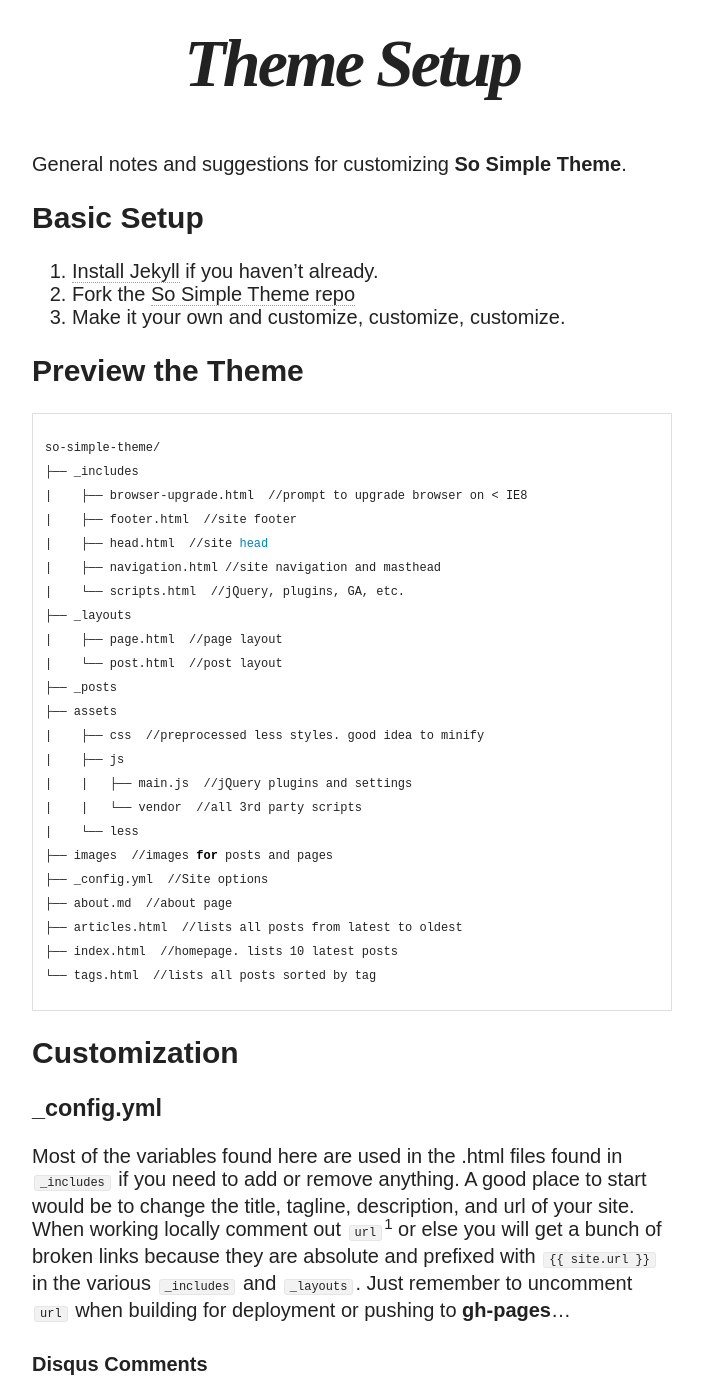
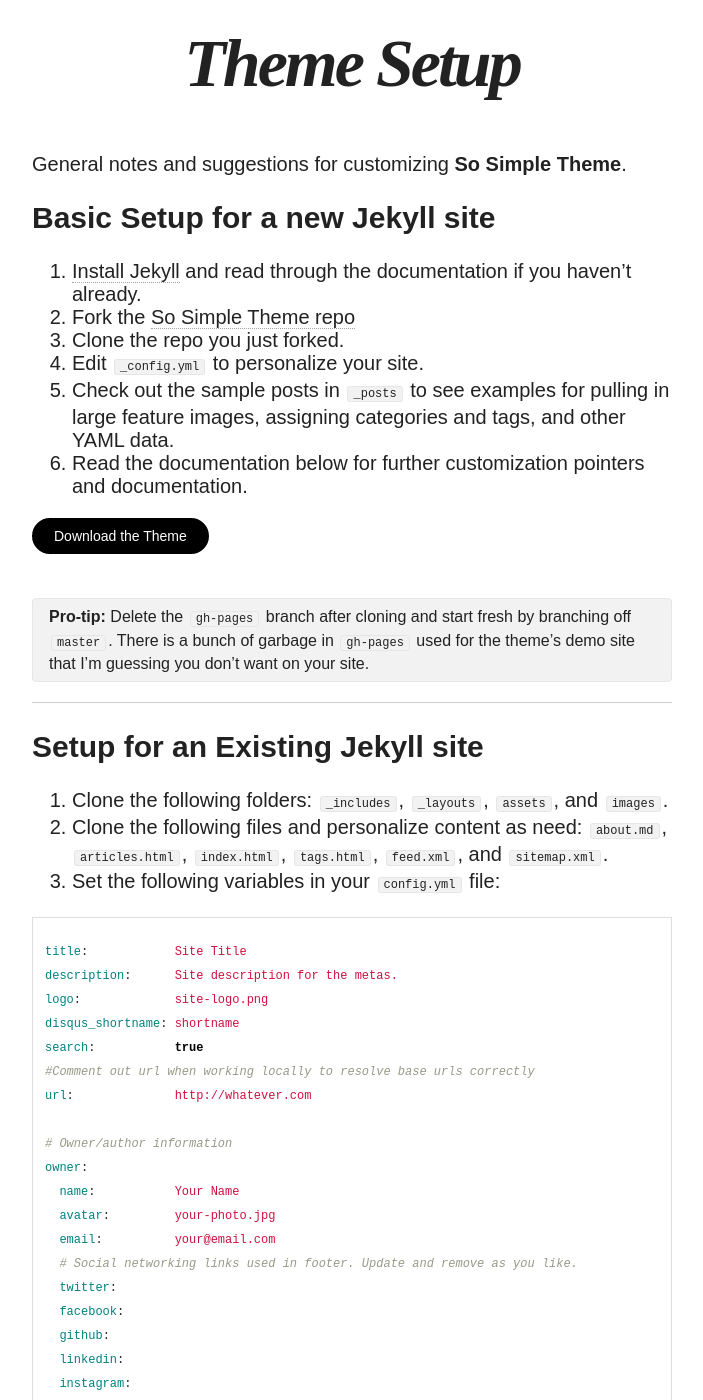
Before and after one commit to strongriley/parker-technical-sales, a Jekyll site: the page built from theme-setup.md, in a window 1280 px wide and 1400 px high, scrolled down 439 px. Shown: the whole window, without its empty margins (288-991 px from the left). Built offline with Jekyll 4.4.1, drawn with Linux system fonts in a browser that asks for light colours; nearby versions of some CDN libraries; comment, search, counter and statistics services are not loaded; some of the changed text lies outside the part shown.

Commit message:
Document new features and fixes

```diff
--- a/_config.yml
+++ b/_config.yml
@@ -2,8 +2,8 @@
 description:      Describe your website here.
 logo:             site-logo.png
 disqus_shortname:
+search:           true
 #Comment out url when working locally to resolve base urls correctly
-search:           true
 url:              http://your-website.com
 
 # Owner/author information
--- a/theme-setup.md
+++ b/theme-setup.md
@@ -3,44 +3,118 @@
 permalink: /theme-setup/index.html
 title: Theme Setup
 description: "Instructions on how to install and customize the Jekyll theme So Simple."
+modified: 2013-09-11
 tags: [Jekyll, theme, install, setup]
 ---
 
 General notes and suggestions for customizing **So Simple Theme**.
 
-## Basic Setup
+## Basic Setup for a new Jekyll site
 
-1. [Install Jekyll](http://jekyllrb.com) if you haven't already.
-2. Fork the [So Simple Theme repo](http://github.com/mmistakes/so-simple-theme/)
-3. Make it your own and customize, customize, customize.
+1. [Install Jekyll](http://jekyllrb.com) and read through the documentation if you haven't already.
+2. Fork the [So Simple Theme repo](https://github.com/mmistakes/so-simple-theme/fork)
+3. Clone the repo you just forked.
+4. Edit `_config.yml` to personalize your site.
+5. Check out the sample posts in `_posts` to see examples for pulling in large feature images, assigning categories and tags, and other YAML data.
+6. Read the documentation below for further customization pointers and documentation.
 
-## [Preview the Theme](http://mmistakes.github.io/so-simple-theme)
+<div markdown="0"><a href="https://github.com/mmistakes/so-simple-theme" class="btn">Download the Theme</a></div>
+
+**Pro-tip:** Delete the `gh-pages` branch after cloning and start fresh by branching off `master`. There is a bunch of garbage in `gh-pages` used for the theme's demo site that I'm guessing you don't want on your site.
+{: .notice}
+
+---
+
+## Setup for an Existing Jekyll site
+
+1. Clone the following folders: `_includes`, `_layouts`, `assets`, and `images`.
+2. Clone the following files and personalize content as need: `about.md`, `articles.html`, `index.html`, `tags.html`, `feed.xml`, and `sitemap.xml`.
+3. Set the following variables in your `config.yml` file:
+
+{% highlight yaml %}
+title:            Site Title
+description:      Site description for the metas.
+logo:             site-logo.png
+disqus_shortname: shortname
+search:           true
+#Comment out url when working locally to resolve base urls correctly
+url:              http://whatever.com
+
+# Owner/author information
+owner:
+  name:           Your Name
+  avatar:         your-photo.jpg
+  email:          your@email.com
+  # Social networking links used in footer. Update and remove as you like.
+  twitter:
+  facebook:
+  github:
+  linkedin:
+  instagram:
+  tumblr:
+  # For Google Authorship https://plus.google.com/authorship
+  google_plus:    "http://plus.google.com/123123123123132123"
+
+# Analytics and webmaster tools stuff goes here
+google_analytics:
+google_verify:
+# https://ssl.bing.com/webmaster/configure/verify/ownership Option 2 content= goes here
+bing_verify:
+
+# Links to include in top navigation
+# For external links add external: true
+links:
+  - title: About
+    url: /about
+  - title: Articles
+    url: /articles
+  - title: Google
+    url: http://google.com
+    external: true
+
+# http://en.wikipedia.org/wiki/List_of_tz_database_time_zones
+timezone:    America/New_York
+pygments:    true
+markdown:    kramdown
+
+# https://github.com/mojombo/jekyll/wiki/Permalinks
+permalink:   /:categories/:title
+{% endhighlight %}
+
+---
+
+## Folder Structure
 
 {% highlight bash %}
 so-simple-theme/
-├── _includes
-|    ├── browser-upgrade.html  //prompt to upgrade browser on < IE8
-|    ├── footer.html  //site footer
-|    ├── head.html  //site head
-|    ├── navigation.html //site navigation and masthead
-|    └── scripts.html  //jQuery, plugins, GA, etc.
-├── _layouts
-|    ├── page.html  //page layout
-|    └── post.html  //post layout
-├── _posts
-├── assets
-|    ├── css  //preprocessed less styles. good idea to minify
-|    ├── js
-|    |   ├── main.js  //jQuery plugins and settings
-|    |   └── vendor  //all 3rd party scripts
-|    └── less
-├── images  //images for posts and pages
-├── _config.yml  //Site options
-├── about.md  //about page
-├── articles.html  //lists all posts from latest to oldest
-├── index.html  //homepage. lists 10 latest posts
-└── tags.html  //lists all posts sorted by tag
+├── _includes/
+|    ├── browser-upgrade.html  #prompt to upgrade browser on < IE8
+|    ├── footer.html  #site footer
+|    ├── head.html  #site head
+|    ├── navigation.html #site navigation and masthead
+|    └── scripts.html  #jQuery, plugins, GA, etc.
+├── _layouts/
+|    ├── page.html  #page layout
+|    └── post.html  #post layout
+├── _posts/
+├── assets/
+|    ├── css/  #preprocessed less styles
+|    ├── fonts/  #icon webfonts
+|    ├── js/
+|    |   ├── _main.js  #main JavaScript file, plugin settings, etc
+|    |   ├── plugins  #jQuery plugins
+|    |   └── vendor/  #jQuery and Modernizr
+|    └── less/
+├── images  #images for posts and pages
+├── _config.yml  #Jekyll site options
+├── about.md  #about page
+├── articles.md  #lists all posts from latest to oldest
+├── index.html  #homepage. lists 10 latest posts
+├── tags.html  #lists all posts sorted by tag
+└── sitemap.xml  #autogenerated sitemap for search engines
 {% endhighlight %}
+
+---
 
 ## Customization
 
@@ -83,6 +157,19 @@
     url: http://mademistakes.com
     external: true
 {% endhighlight %}
+
+#### Simple Search
+
+Adding the following to `_config.yml` enables search using Christian Fei's [Simple Jekyll jQuery plugin](https://github.com/christian-fei/Simple-Jekyll-Search). Clicking search will trigger a fullscreen overlay that searches post titles' using an autogenerated JSON file.
+
+{% highlight yaml %}
+search: true
+{% endhighlight %}
+
+<figure>
+  <img src="{{ site.url }}/images/simple-search-screenshot.jpg" alt="search screenshot">
+  <figcaption>Clicking search triggers an overlay that allows you to search by post title.</figcaption>
+</figure>
 
 #### Other Stuff
 
@@ -151,34 +238,21 @@
 
 So Simple Theme now supports **link posts**, made famous by John Gruber. To activate just add `link: http://url-you-want-linked` to the post's YAML front matter and you're done. Here's an [example of a link post]({{ site.url }}/articles/sample-link-post) if you need a visual.
 
-## Further Customization
+---
 
-To make things easier I use LESS to build So Simple Theme's stylesheets. If you want to make some minor cosmetic alterations, take a look at `variables.less` in `assets/less/`. Changing some of the following variables can help make the theme your own. Just compile `main.less` using your preprocessor of choice and off you go -- I like [CodeKit](http://incident57.com/codekit/) for OS X and [Prepros](http://alphapixels.com/prepros/) for Windows.
+## Theme Development
 
-{% highlight css %}
-// Typography
-// --------------------------------------------------
-@base-font: 'source-sans-pro', sans-serif;
-@heading-font: @base-font;
-@caption-font: @base-font;
-@code-font: 'source-code-pro', monospace;
-@alt-font: 'volkorn', serif;
+If you want to easily skin the themes' colors and fonts, take a look at `variables.less` in `assets/less/` and make the necessary changes to the color and font variables. To make development easier I setup a Grunt build script to compile/minify the LESS files into `main.min.css` and lint/concatenate/minify all scripts into `scripts.min.js`. [Install Node.js](http://nodejs.org/), then [install Grunt](http://gruntjs.com/getting-started), and then finally install the dependencies for the theme contained in `package.json`:
 
-@doc-font-size: 16;
-@doc-line-height: 24;
+{% highlight bash %}
+npm install
+{% endhighlight %}
 
-// Colors
-// --------------------------------------------------
-@body-color         : #ebebeb;
-@text-color         : #333;
-@base-color         : #343434;
-@comp-color         : spin(@base-color, 180);
-@border-color       : @base-color;
-@white              : #fff;
-@black              : #000;
-@accent-color       : @black;
-@link-color         : #343434;
-{% endhighlight %}
+From the theme's root, use `grunt` to rebuild the CSS, concatenate JavaScript files, and optimize .jpg, .png, and .svg files in the `images/` folder. You can also use `grunt watch` in combination with `jekyll build --watch` to watch for updates to your LESS and JS files that Grunt will then automatically re-build as you write your code which will in turn auto-generate your Jekyll site when developing locally.
+
+And if the command line isn't your thing (you're using Jekyll so it probably is), [CodeKit](http://incident57.com/codekit/) for Mac OS X and [Prepros](http://alphapixels.com/prepros/) for Windows are great alternatives.
+
+---
 
 ## Questions?
 
```
Also changed, not shown: about.md (+5 -1 lines), README.md, images/simple-search-screenshot.jpg (added).
